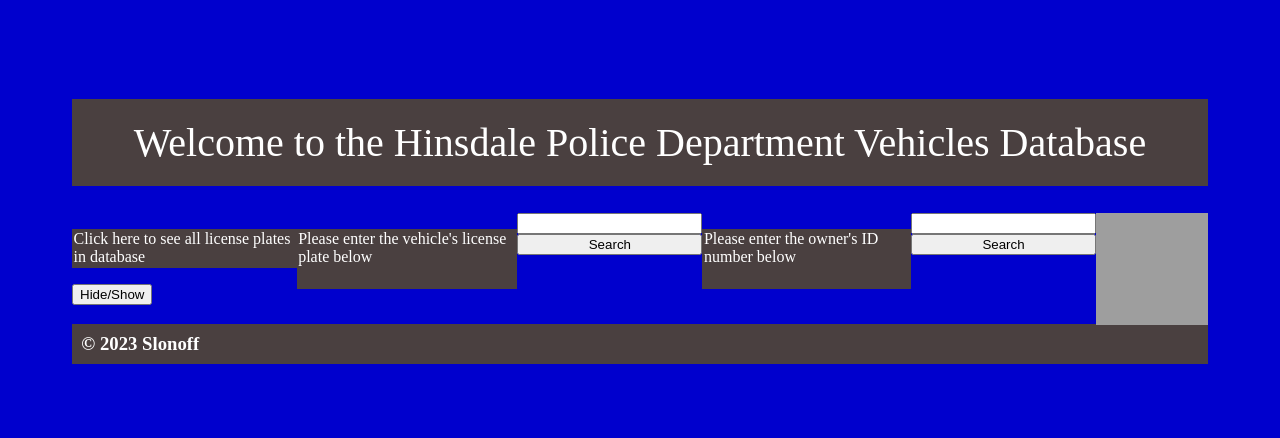
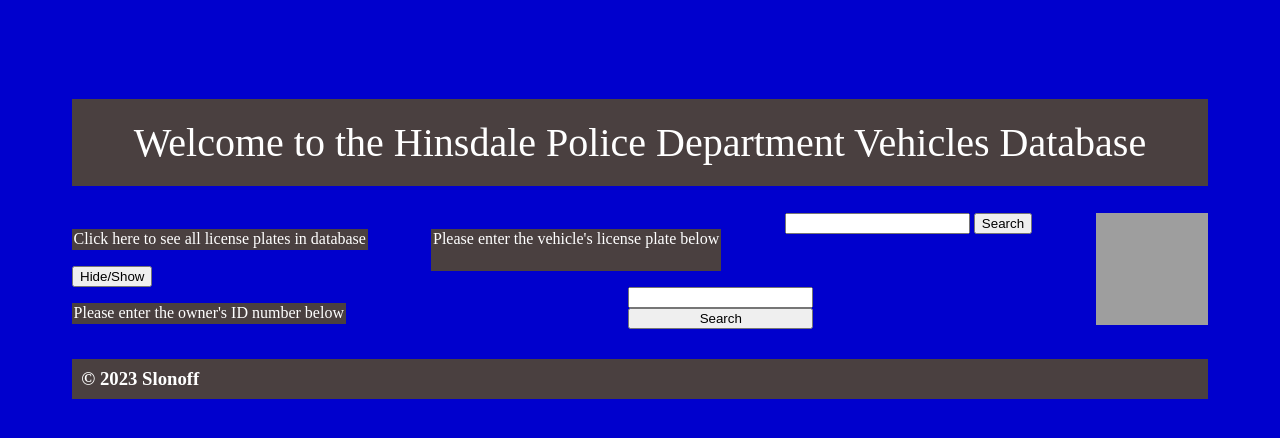
Before and after one commit to Mslonoff/MVP, a website: page public/index.html in a window 1280 px wide. Drawn offline with nearby package versions, Linux system fonts and the light colour scheme; grey boxes are pictures that could not be loaded; a web font is replaced by a local one.

Commit message:
CSS in progress

```diff
--- a/public/styles.css
+++ b/public/styles.css
@@ -1,5 +1,5 @@
 ::selection {
-    background-color: #ffcc00; /* Set the background color */
+    background-color: hsl(1, 100%, 50%); /* Set the background color */
 }
 
 h1 {
@@ -32,7 +32,7 @@ p {
 
 .currentVehicleInfo {
     color: white;
-    padding: 0.1em;
+    padding: 0.5em;
     background-color: rgb(74, 64, 64);
 }
 
@@ -49,7 +49,7 @@ body {
 
 #main {
     display: flex;
-    flex-direction: row;
+    flex-wrap: wrap;
     justify-content: space-between;
 }
 
@@ -60,8 +60,8 @@ body {
 } */
 
 #vehicleUser-form {
-    display: flex;
-    flex-direction: column;
+    /* display: flex;
+    flex-direction: column; */
     max-height: 1.5em;
 }
 
```
